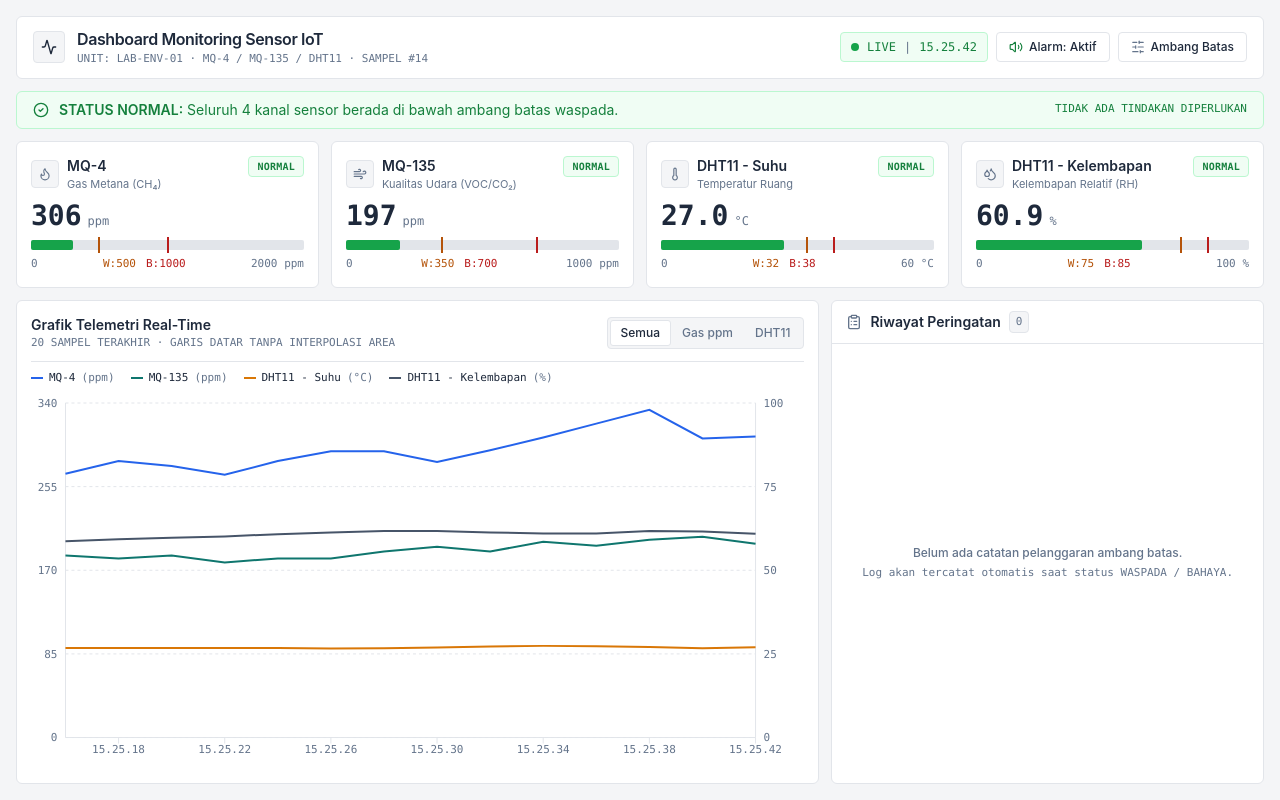
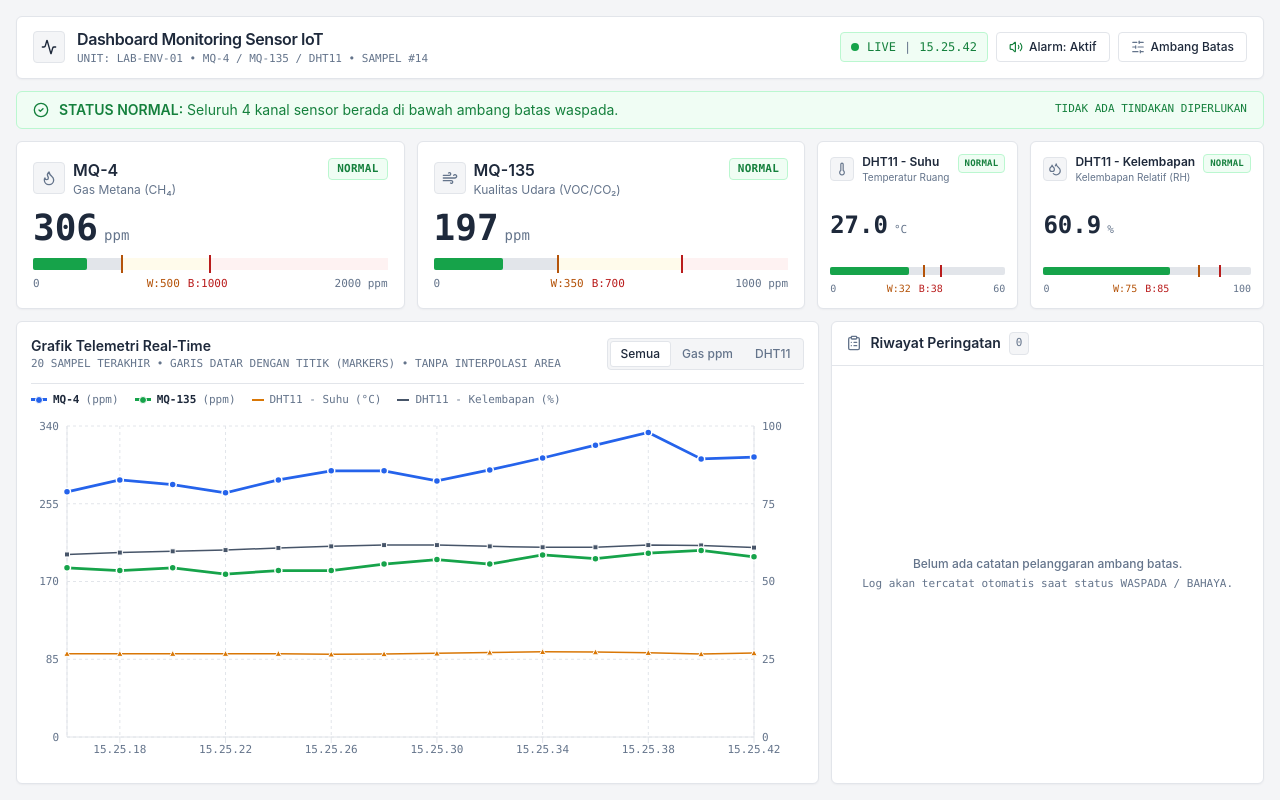
Before and after one commit to ainullmtqn/MONITORING_MUT_SHEILD, a React (Vite) app: page / in a window 1280 px wide. Built offline with nearby package versions, Linux system fonts and the light colour scheme.

Commit message:
feat: prioritize MQ-4/MQ-135 sensor cards and add telemetry chart markers

```diff
--- a/src/App.tsx
+++ b/src/App.tsx
@@ -46,7 +46,7 @@ export function App() {
 
       <section
         aria-label="Ringkasan nilai sensor real-time"
-        className="grid grid-cols-1 sm:grid-cols-2 lg:grid-cols-4 gap-3 shrink-0"
+        className="grid grid-cols-1 sm:grid-cols-2 lg:grid-cols-[2fr_2fr_1fr_1fr] gap-3 shrink-0"
       >
         {SENSOR_ORDER.map((key) => (
           <SensorCard
@@ -55,6 +55,7 @@ export function App() {
             value={latest[key]}
             threshold={thresholds[key]}
             status={statuses[key]}
+            variant={key === 'mq4' || key === 'mq135' ? 'primary' : 'compact'}
           />
         ))}
       </section>
--- a/src/components/AlertLog.tsx
+++ b/src/components/AlertLog.tsx
@@ -9,7 +9,7 @@ interface AlertLogProps {
 
 export function AlertLog({ logs, onClearLogs }: AlertLogProps) {
   return (
-    <section className="bg-white border border-[#E2E5EA] rounded-md flex flex-col min-h-[240px] lg:min-h-0 h-full">
+    <section className="bg-white border border-[#E2E5EA] rounded-md shadow-[0_1px_2px_rgba(15,23,42,0.04)] flex flex-col min-h-[240px] lg:min-h-0 h-full">
       <div className="px-3.5 py-2.5 border-b border-[#E2E5EA] flex items-center justify-between gap-2 shrink-0">
         <div className="flex items-center gap-2 min-w-0">
           <ClipboardList className="w-4 h-4 text-[#64748B] shrink-0" />
--- a/src/components/Header.tsx
+++ b/src/components/Header.tsx
@@ -18,7 +18,7 @@ export function Header({
   onOpenThresholdModal,
 }: HeaderProps) {
   return (
-    <header className="bg-white border border-[#E2E5EA] rounded-md px-4 py-2.5 flex flex-wrap items-center justify-between gap-3 shrink-0">
+    <header className="bg-white border border-[#E2E5EA] rounded-md shadow-[0_1px_2px_rgba(15,23,42,0.04)] px-4 py-2.5 flex flex-wrap items-center justify-between gap-3 shrink-0">
       <div className="flex items-center gap-3 min-w-0">
         <div className="w-8 h-8 rounded bg-[#F4F5F7] border border-[#E2E5EA] flex items-center justify-center text-[#1E293B] shrink-0">
           <Activity className="w-4 h-4" />
@@ -28,7 +28,7 @@ export function Header({
             Dashboard Monitoring Sensor IoT
           </h1>
           <p className="text-[11px] text-[#64748B] font-mono-tabular truncate">
-            UNIT: LAB-ENV-01 · MQ-4 / MQ-135 / DHT11 · SAMPEL #{sampleCount}
+            UNIT: LAB-ENV-01 • MQ-4 / MQ-135 / DHT11 • SAMPEL #{sampleCount}
           </p>
         </div>
       </div>
--- a/src/components/SensorCard.tsx
+++ b/src/components/SensorCard.tsx
@@ -1,4 +1,4 @@
-import { Flame, Droplets, Thermometer, Wind } from 'lucide-react';
+import { Droplets, Flame, Thermometer, Wind } from 'lucide-react';
 import { formatSensorValue } from '../constants/sensors';
 import { SensorMeta, SensorStatus, SensorThreshold } from '../types/sensor';
 
@@ -7,6 +7,7 @@ interface SensorCardProps {
   value: number;
   threshold: SensorThreshold;
   status: SensorStatus;
+  variant?: 'primary' | 'compact';
 }
 
 const SENSOR_ICONS = {
@@ -45,9 +46,16 @@ const STATUS_STYLES: Record<
   },
 };
 
-export function SensorCard({ meta, value, threshold, status }: SensorCardProps) {
+export function SensorCard({
+  meta,
+  value,
+  threshold,
+  status,
+  variant = 'primary',
+}: SensorCardProps) {
   const Icon = SENSOR_ICONS[meta.key];
   const style = STATUS_STYLES[status];
+  const isPrimary = variant === 'primary';
 
   const span = meta.max - meta.min;
   const valuePct = Math.min(100, Math.max(0, ((value - meta.min) / span) * 100));
@@ -62,66 +70,120 @@ export function SensorCard({ meta, value, threshold, status }: SensorCardProps)
 
   return (
     <article
-      className={`bg-white border ${style.accentBorder} rounded-md p-3.5 flex flex-col justify-between gap-2.5`}
+      className={`bg-white border ${style.accentBorder} rounded-md shadow-[0_1px_2px_rgba(15,23,42,0.04)] flex flex-col justify-between ${
+        isPrimary ? 'p-4 gap-3' : 'p-3 gap-2'
+      }`}
     >
       <div className="flex items-start justify-between gap-2">
         <div className="flex items-center gap-2 min-w-0">
-          <div className="w-7 h-7 rounded bg-[#F4F5F7] border border-[#E2E5EA] flex items-center justify-center text-[#64748B] shrink-0">
-            <Icon className="w-3.5 h-3.5" />
+          <div
+            className={`rounded bg-[#F4F5F7] border border-[#E2E5EA] flex items-center justify-center text-[#64748B] shrink-0 ${
+              isPrimary ? 'w-8 h-8' : 'w-6 h-6'
+            }`}
+          >
+            <Icon className={isPrimary ? 'w-4 h-4' : 'w-3.5 h-3.5'} />
           </div>
           <div className="min-w-0">
-            <h2 className="text-xs sm:text-sm font-semibold text-[#1E293B] truncate">
+            <h2
+              className={`font-semibold text-[#1E293B] truncate ${
+                isPrimary ? 'text-sm sm:text-base' : 'text-xs'
+              }`}
+            >
               {meta.label}
             </h2>
-            <p className="text-[11px] text-[#64748B] truncate">{meta.sublabel}</p>
+            <p
+              className={`text-[#64748B] truncate ${
+                isPrimary ? 'text-xs' : 'text-[10px]'
+              }`}
+            >
+              {meta.sublabel}
+            </p>
           </div>
         </div>
 
         <span
-          className={`px-2 py-0.5 rounded border text-[10px] font-mono-tabular font-semibold tracking-wide shrink-0 ${style.badge}`}
+          className={`rounded border font-mono-tabular font-semibold tracking-wide shrink-0 ${
+            isPrimary ? 'px-2 py-0.5 text-[11px]' : 'px-1.5 py-0.5 text-[9px]'
+          } ${style.badge}`}
         >
           {style.label}
         </span>
       </div>
 
       <div className="flex items-baseline gap-1.5">
-        <span className="text-2xl xl:text-[28px] leading-none font-semibold font-mono-tabular text-[#1E293B]">
+        <span
+          className={`leading-none font-bold font-mono-tabular text-[#1E293B] ${
+            isPrimary
+              ? 'text-3xl xl:text-[36px]'
+              : 'text-xl xl:text-2xl'
+          }`}
+        >
           {formatSensorValue(value, meta.decimals)}
         </span>
-        <span className="text-xs font-mono-tabular text-[#64748B]">
+        <span
+          className={`font-mono-tabular text-[#64748B] ${
+            isPrimary ? 'text-sm' : 'text-[11px]'
+          }`}
+        >
           {meta.unit}
         </span>
       </div>
 
       <div className="space-y-1.5">
         <div
-          className="relative h-2.5 w-full bg-[#E2E5EA] rounded-[2px]"
+          className={`relative w-full bg-[#E2E5EA] rounded-[2px] ${
+            isPrimary ? 'h-3' : 'h-2'
+          }`}
           aria-label={`Skala ${meta.label}: ${formatSensorValue(value, meta.decimals)} ${meta.unit}`}
         >
+          {isPrimary && (
+            <>
+              <div
+                className="absolute inset-y-0 bg-[#FFFBEB]"
+                style={{
+                  left: `${warningPct}%`,
+                  width: `${Math.max(0, dangerPct - warningPct)}%`,
+                }}
+              />
+              <div
+                className="absolute inset-y-0 right-0 bg-[#FEF2F2]"
+                style={{ left: `${dangerPct}%` }}
+              />
+            </>
+          )}
+
           <div
-            className={`h-full rounded-[2px] transition-[width] duration-300 ${style.barColor}`}
+            className={`relative h-full rounded-[2px] transition-[width] duration-300 ${style.barColor}`}
             style={{ width: `${valuePct}%` }}
           />
           <div
-            className="absolute -top-[3px] w-[2px] h-4 bg-[#B45309]"
+            className={`absolute w-[2px] bg-[#B45309] ${
+              isPrimary ? '-top-[3px] h-[18px]' : '-top-[2px] h-3'
+            }`}
             style={{ left: `calc(${warningPct}% - 1px)` }}
             title={`Batas Waspada: ${threshold.warning} ${meta.unit}`}
           />
           <div
-            className="absolute -top-[3px] w-[2px] h-4 bg-[#B91C1C]"
+            className={`absolute w-[2px] bg-[#B91C1C] ${
+              isPrimary ? '-top-[3px] h-[18px]' : '-top-[2px] h-3'
+            }`}
             style={{ left: `calc(${dangerPct}% - 1px)` }}
             title={`Batas Bahaya: ${threshold.danger} ${meta.unit}`}
           />
         </div>
 
-        <div className="flex items-center justify-between text-[11px] font-mono-tabular text-[#64748B]">
+        <div
+          className={`flex items-center justify-between font-mono-tabular text-[#64748B] ${
+            isPrimary ? 'text-[11px]' : 'text-[10px]'
+          }`}
+        >
           <span>{meta.min}</span>
-          <div className="flex items-center gap-2.5">
+          <div className="flex items-center gap-2">
             <span className="text-[#B45309]">W:{threshold.warning}</span>
             <span className="text-[#B91C1C]">B:{threshold.danger}</span>
           </div>
           <span>
-            {meta.max} {meta.unit}
+            {meta.max} {isPrimary ? meta.unit : ''}
           </span>
         </div>
       </div>
--- a/src/components/TelemetryChart.tsx
+++ b/src/components/TelemetryChart.tsx
@@ -27,6 +27,42 @@ const SERIES_BY_FILTER: Record<ChartFilter, SensorKey[]> = {
   dht11: ['temperature', 'humidity'],
 };
 
+interface CustomDotProps {
+  cx?: number;
+  cy?: number;
+  stroke?: string;
+}
+
+function TriangleDot({ cx, cy, stroke }: CustomDotProps) {
+  if (cx === undefined || cy === undefined) return null;
+  const r = 3.2;
+  const points = `${cx},${cy - r} ${cx - r},${cy + r * 0.85} ${cx + r},${cy + r * 0.85}`;
+  return (
+    <polygon
+      points={points}
+      fill={stroke ?? '#D97706'}
+      stroke="#FFFFFF"
+      strokeWidth={1}
+    />
+  );
+}
+
+function SquareDot({ cx, cy, stroke }: CustomDotProps) {
+  if (cx === undefined || cy === undefined) return null;
+  const size = 5;
+  return (
+    <rect
+      x={cx - size / 2}
+      y={cy - size / 2}
+      width={size}
+      height={size}
+      fill={stroke ?? '#475569'}
+      stroke="#FFFFFF"
+      strokeWidth={1}
+    />
+  );
+}
+
 interface CustomTooltipProps {
   active?: boolean;
   payload?: Array<{
@@ -41,7 +77,7 @@ function ChartTooltip({ active, payload, label }: CustomTooltipProps) {
   if (!active || !payload || payload.length === 0) return null;
 
   return (
-    <div className="bg-white border border-[#E2E5EA] rounded px-3 py-2 text-xs">
+    <div className="bg-white border border-[#E2E5EA] rounded shadow-[0_1px_3px_rgba(15,23,42,0.08)] px-3 py-2 text-xs">
       <div className="font-mono-tabular text-[11px] text-[#64748B] border-b border-[#E2E5EA] pb-1 mb-1.5">
         Waktu: {label}
       </div>
@@ -80,14 +116,14 @@ export function TelemetryChart({ history }: TelemetryChartProps) {
   const showDhtAxis = filter === 'all' || filter === 'dht11';
 
   return (
-    <section className="bg-white border border-[#E2E5EA] rounded-md p-3.5 flex flex-col min-h-[260px] lg:min-h-0 h-full">
+    <section className="bg-white border border-[#E2E5EA] rounded-md shadow-[0_1px_2px_rgba(15,23,42,0.04)] p-3.5 flex flex-col min-h-[260px] lg:min-h-0 h-full">
       <div className="flex flex-wrap items-center justify-between gap-2 pb-2.5 border-b border-[#E2E5EA] shrink-0">
         <div>
           <h2 className="text-sm font-semibold text-[#1E293B]">
             Grafik Telemetri Real-Time
           </h2>
           <p className="text-[11px] text-[#64748B] font-mono-tabular">
-            20 SAMPEL TERAKHIR · GARIS DATAR TANPA INTERPOLASI AREA
+            20 SAMPEL TERAKHIR • GARIS DATAR DENGAN TITIK (MARKERS) • TANPA INTERPOLASI AREA
           </p>
         </div>
 
@@ -121,13 +157,25 @@ export function TelemetryChart({ history }: TelemetryChartProps) {
       <div className="flex flex-wrap items-center gap-x-4 gap-y-1 py-2 text-[11px] text-[#64748B] shrink-0">
         {activeSeries.map((key) => {
           const meta = SENSOR_METADATA[key];
+          const isGas = key === 'mq4' || key === 'mq135';
           return (
             <div key={key} className="flex items-center gap-1.5 font-mono-tabular">
               <span
-                className="w-3 h-[2px] inline-block"
+                className={`inline-flex items-center justify-center ${
+                  isGas ? 'w-4 h-[3px]' : 'w-3 h-[1.5px]'
+                }`}
                 style={{ backgroundColor: meta.chartColor }}
-              />
-              <span className="text-[#1E293B] font-medium">{meta.label}</span>
+              >
+                {isGas && (
+                  <span
+                    className="w-2 h-2 rounded-full border border-white"
+                    style={{ backgroundColor: meta.chartColor }}
+                  />
+                )}
+              </span>
+              <span className={isGas ? 'text-[#1E293B] font-semibold' : 'text-[#64748B] font-medium'}>
+                {meta.label}
+              </span>
               <span>({meta.unit})</span>
             </div>
           );
@@ -138,12 +186,11 @@ export function TelemetryChart({ history }: TelemetryChartProps) {
         <ResponsiveContainer width="100%" height="100%">
           <LineChart
             data={history}
-            margin={{ top: 8, right: 10, left: -12, bottom: 2 }}
+            margin={{ top: 10, right: 12, left: -10, bottom: 2 }}
           >
             <CartesianGrid
               stroke="#E2E5EA"
               strokeDasharray="3 3"
-              vertical={false}
             />
             <XAxis
               dataKey="timestamp"
@@ -190,31 +237,6 @@ export function TelemetryChart({ history }: TelemetryChartProps) {
 
             <Tooltip content={<ChartTooltip />} />
 
-            {showGasAxis && (
-              <>
-                <Line
-                  yAxisId="gas"
-                  type="linear"
-                  dataKey="mq4"
-                  stroke={SENSOR_METADATA.mq4.chartColor}
-                  strokeWidth={2}
-                  dot={false}
-                  activeDot={{ r: 3.5, strokeWidth: 0 }}
-                  isAnimationActive={false}
-                />
-                <Line
-                  yAxisId="gas"
-                  type="linear"
-                  dataKey="mq135"
-                  stroke={SENSOR_METADATA.mq135.chartColor}
-                  strokeWidth={2}
-                  dot={false}
-                  activeDot={{ r: 3.5, strokeWidth: 0 }}
-                  isAnimationActive={false}
-                />
-              </>
-            )}
-
             {showDhtAxis && (
               <>
                 <Line
@@ -222,9 +244,9 @@ export function TelemetryChart({ history }: TelemetryChartProps) {
                   type="linear"
                   dataKey="temperature"
                   stroke={SENSOR_METADATA.temperature.chartColor}
-                  strokeWidth={2}
-                  dot={false}
-                  activeDot={{ r: 3.5, strokeWidth: 0 }}
+                  strokeWidth={1.5}
+                  dot={<TriangleDot stroke={SENSOR_METADATA.temperature.chartColor} />}
+                  activeDot={{ r: 4.5, stroke: '#FFFFFF', strokeWidth: 1.5 }}
                   isAnimationActive={false}
                 />
                 <Line
@@ -232,9 +254,44 @@ export function TelemetryChart({ history }: TelemetryChartProps) {
                   type="linear"
                   dataKey="humidity"
                   stroke={SENSOR_METADATA.humidity.chartColor}
-                  strokeWidth={2}
-                  dot={false}
-                  activeDot={{ r: 3.5, strokeWidth: 0 }}
+                  strokeWidth={1.5}
+                  dot={<SquareDot stroke={SENSOR_METADATA.humidity.chartColor} />}
+                  activeDot={{ r: 4.5, stroke: '#FFFFFF', strokeWidth: 1.5 }}
+                  isAnimationActive={false}
+                />
+              </>
+            )}
+
+            {showGasAxis && (
+              <>
+                <Line
+                  yAxisId="gas"
+                  type="linear"
+                  dataKey="mq135"
+                  stroke={SENSOR_METADATA.mq135.chartColor}
+                  strokeWidth={2.75}
+                  dot={{
+                    r: 3.5,
+                    fill: SENSOR_METADATA.mq135.chartColor,
+                    stroke: '#FFFFFF',
+                    strokeWidth: 1.5,
+                  }}
+                  activeDot={{ r: 5, stroke: '#FFFFFF', strokeWidth: 1.5 }}
+                  isAnimationActive={false}
+                />
+                <Line
+                  yAxisId="gas"
+                  type="linear"
+                  dataKey="mq4"
+                  stroke={SENSOR_METADATA.mq4.chartColor}
+                  strokeWidth={2.75}
+                  dot={{
+                    r: 3.5,
+                    fill: SENSOR_METADATA.mq4.chartColor,
+                    stroke: '#FFFFFF',
+                    strokeWidth: 1.5,
+                  }}
+                  activeDot={{ r: 5, stroke: '#FFFFFF', strokeWidth: 1.5 }}
                   isAnimationActive={false}
                 />
               </>
--- a/src/constants/sensors.ts
+++ b/src/constants/sensors.ts
@@ -29,7 +29,7 @@ export const SENSOR_METADATA: Record<SensorKey, SensorMeta> = {
     max: 1000,
     step: 10,
     decimals: 0,
-    chartColor: '#0F766E',
+    chartColor: '#16A34A',
     actionAdvice: {
       warning: 'Aktifkan blower sirkulasi udara segar untuk menurunkan konsentrasi polutan.',
       danger: 'Kualitas udara kritis! Hentikan aktivitas proses kimia dan buka ventilasi penuh.',
```
